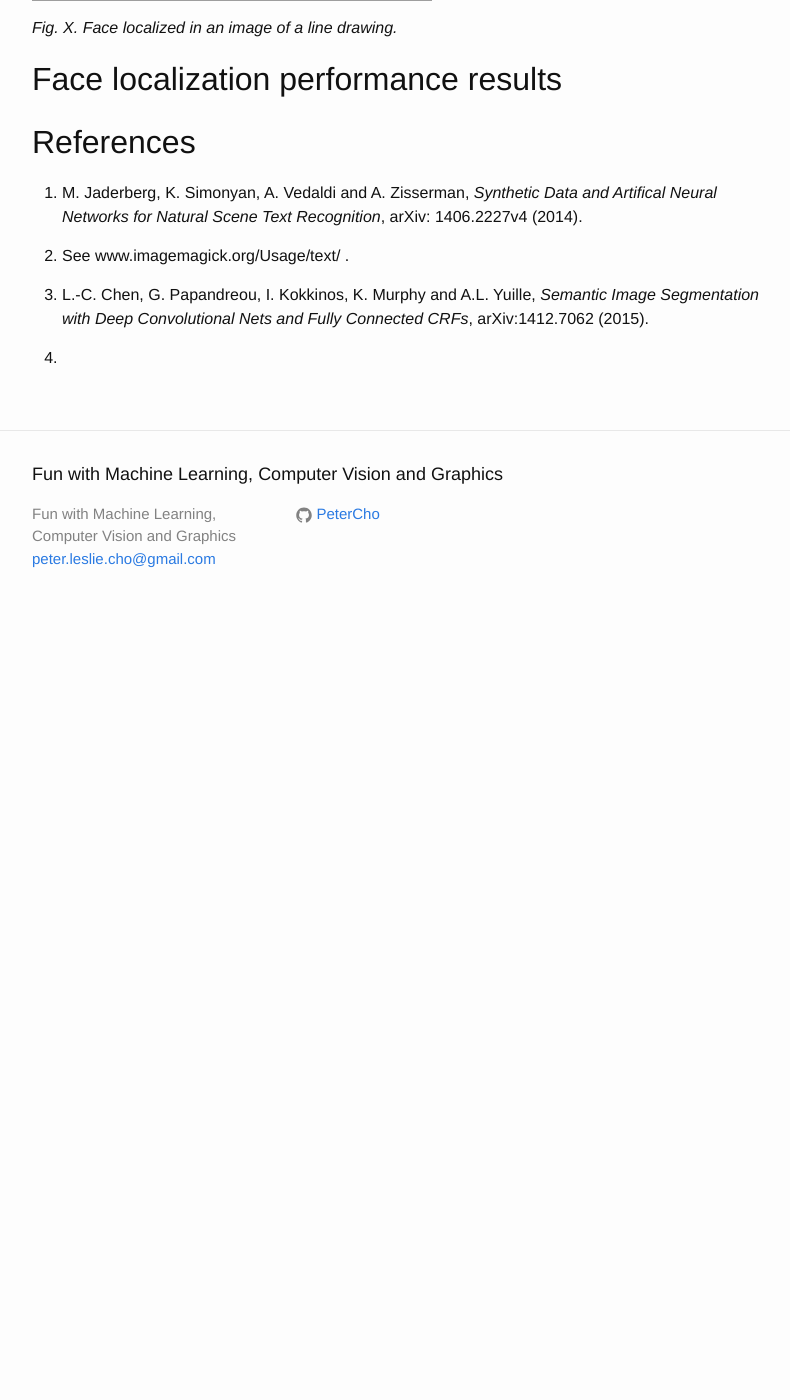
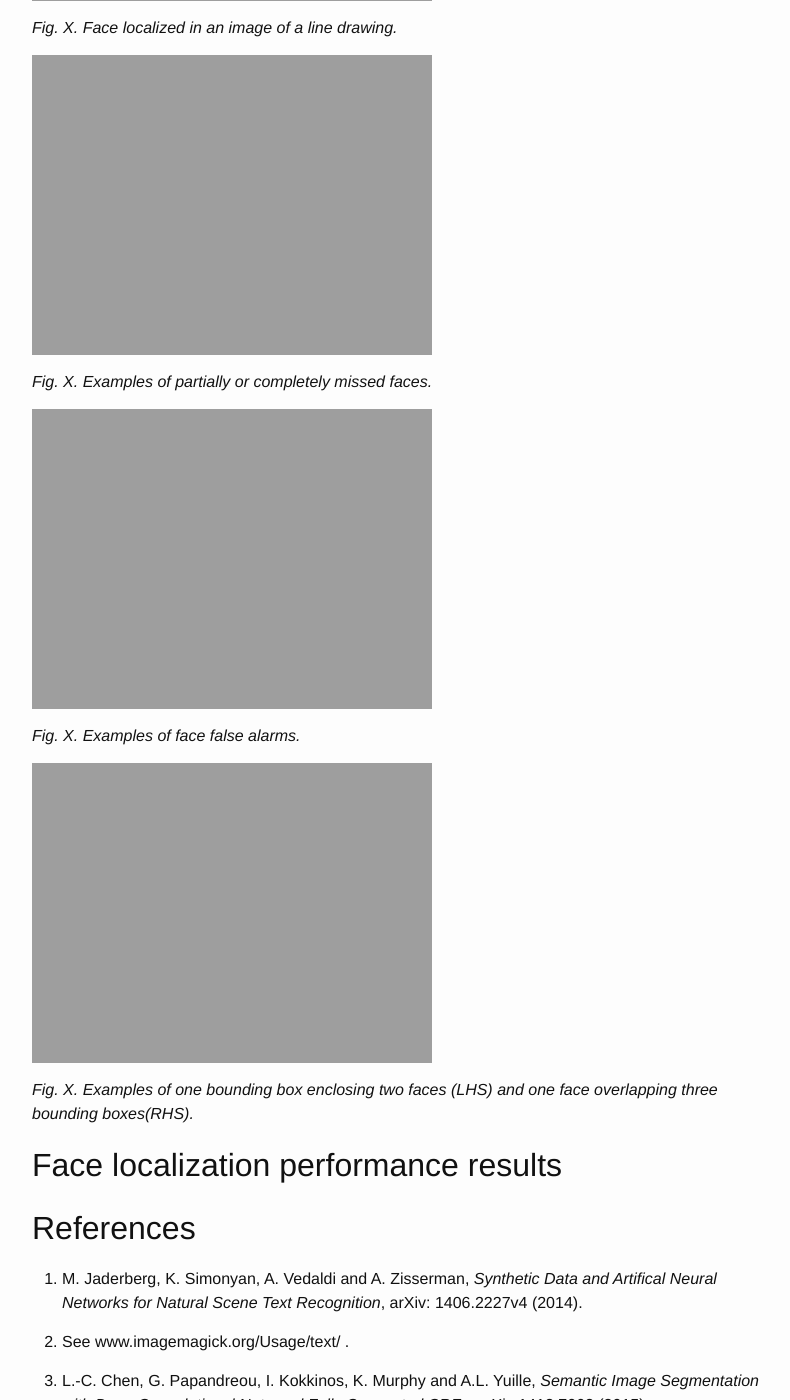
Before and after one commit to PeterCho/blog, a Jekyll site: the page built from _posts/2016-06-27-cvml.markdown, in a window 1280 px wide and 1400 px high, scrolled down 5622 px. Shown: the whole window, without its empty margins (238-1028 px from the left). Built offline with Jekyll 4.4.1, drawn with Linux system fonts in a browser that asks for light colours; before the commit the page ends 6252 px from its top, so only the background shows below that.

Commit message:
Added bad testing results figures

```diff
--- a/_posts/2016-06-27-cvml.markdown
+++ b/_posts/2016-06-27-cvml.markdown
@@ -91,6 +91,20 @@ bounding boxes*.
 *Fig. X.   Face localized in an image of a line drawing.*
 
 
+![FaceLocalization]({{site.url}}/blog/images/face_localization/testing_images/bad_results/false_negatives.png)
+
+*Fig. X.   Examples of partially or completely missed faces.*
+
+![FaceLocalization]({{site.url}}/blog/images/face_localization/testing_images/bad_results/false_positives.png)
+
+*Fig. X.   Examples of face false alarms.*
+
+![FaceLocalization]({{site.url}}/blog/images/face_localization/testing_images/bad_results/wrong_bboxes.png)
+
+*Fig. X.   Examples of one bounding box enclosing two faces (LHS) and one
+face overlapping three bounding boxes(RHS).*
+
+
 
 
 
```
